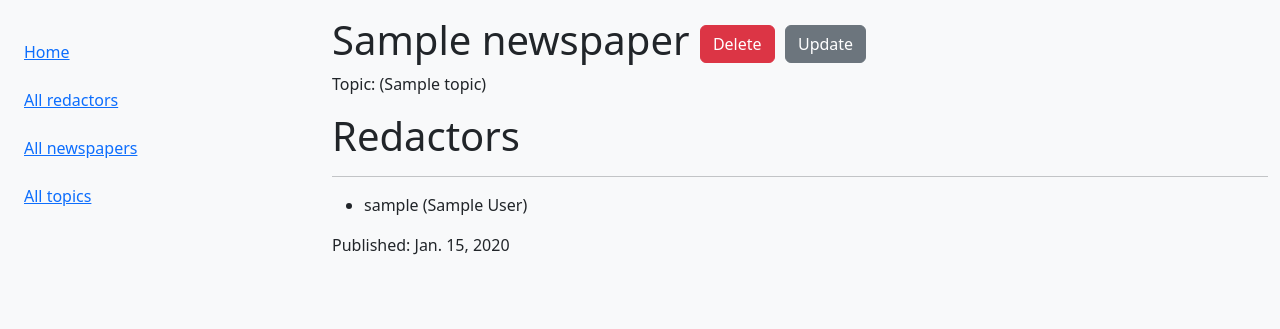
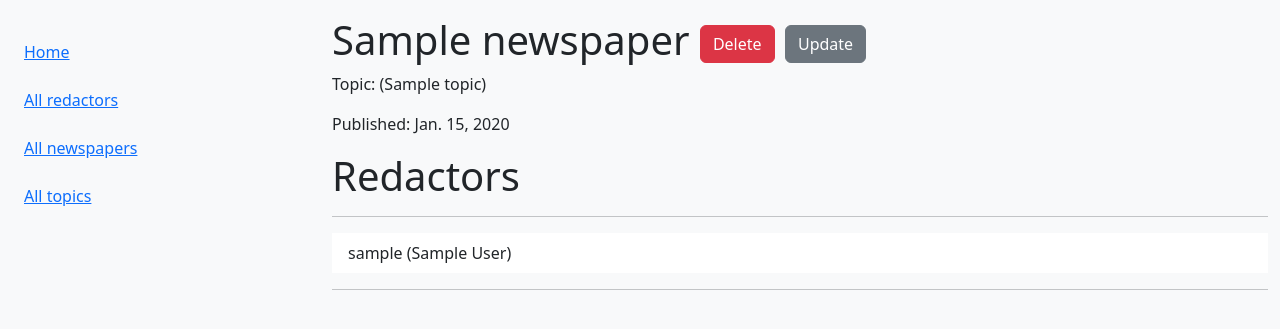
Before and after one commit to ant-komarov/newspaper-agency, a Django app: page /newspapers/1/ in a window 1280 px wide. Shown: the part 70-399 px from the top of the page. Run offline with Django 4.2, Linux system fonts and the light colour scheme; a user stored in the database is signed in; tables that the repository leaves empty hold one stand-in row (values such as "Sample post").

Commit message:
Change style in list items

```diff
--- a/templates/tracker/newspaper_detail.html
+++ b/templates/tracker/newspaper_detail.html
@@ -10,12 +10,14 @@
     </a>
   </h1>
   <p>Topic: ({{ newspaper.topic.name }})</p>
+  <p>Published: {{ newspaper.publish_date }}</p>
   <h1>Redactors</h1>
   <hr>
-  <ul>
+  <ul class="list-group list-group-flush">
     {% for redactor in newspaper.publishers.all %}
-      <li>{{ redactor.username }} ({{ redactor.first_name }} {{ redactor.last_name }})</li>
+      <li class="list-group-item">{{ redactor.username }} ({{ redactor.first_name }} {{ redactor.last_name }})</li>
     {% endfor %}
   </ul>
-  <p>Published: {{ newspaper.publish_date }}</p>
+  <hr>
+
 {% endblock %}
```
